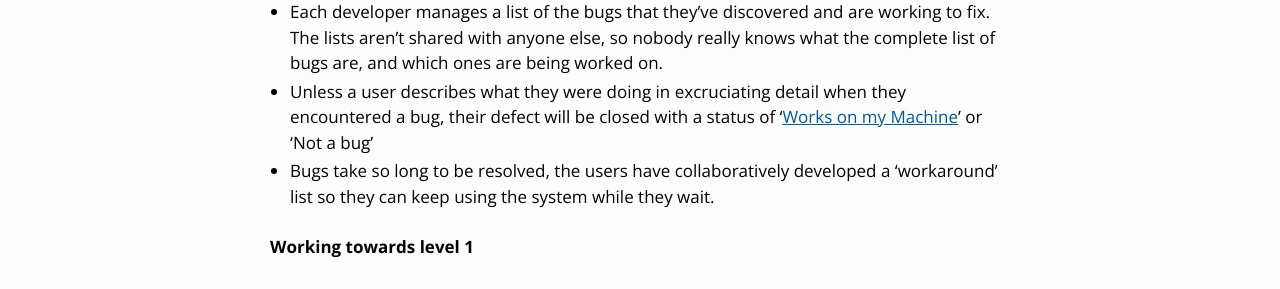
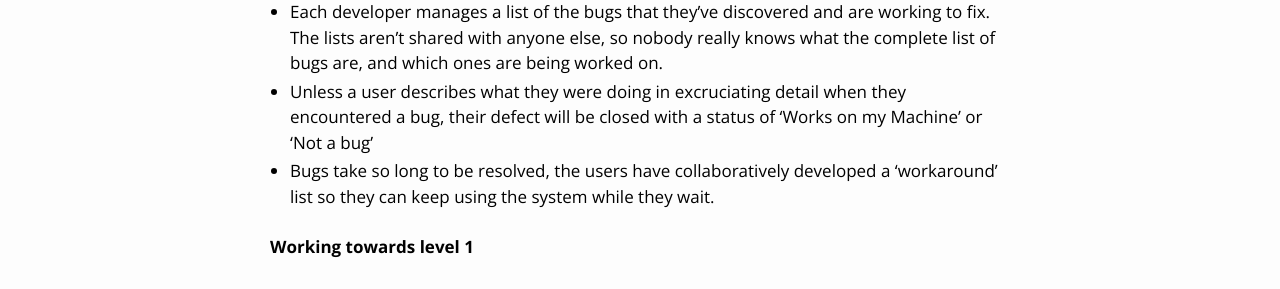
Before and after one commit to AusDTO/service-handbook, a Jekyll site: the page built from _capability/3-tech/3-5-feedback.md, in a window 1280 px wide. Shown: the part 652-941 px from the top of the page. Built offline with Jekyll 4.4.1, drawn with Linux system fonts in a browser that asks for light colours; some of the changed lines change nothing that is shown.

Commit message:
remove link

```diff
--- a/_capability/3-tech/3-5-feedback.md
+++ b/_capability/3-tech/3-5-feedback.md
@@ -17,7 +17,7 @@ Users don't think that you take issues and defects seriously, so they've stopped
 ### Indications that you're operating at level 0
 
 - Each developer manages a list of the bugs that they've discovered and are working to fix. The lists aren't shared with anyone else, so nobody really knows what the complete list of bugs are, and which ones are being worked on.
-- Unless a user describes what they were doing in excruciating detail when they encountered a bug, their defect will be closed with a status of '[Works on my Machine](https://shkspr.mobi/blog/2016/01/works-on-my-machine/)' or 'Not a bug'
+- Unless a user describes what they were doing in excruciating detail when they encountered a bug, their defect will be closed with a status of 'Works on my Machine' or 'Not a bug'
 - Bugs take so long to be resolved, the users have collaboratively developed a 'workaround' list so they can keep using the system while they wait.
 
 
```
